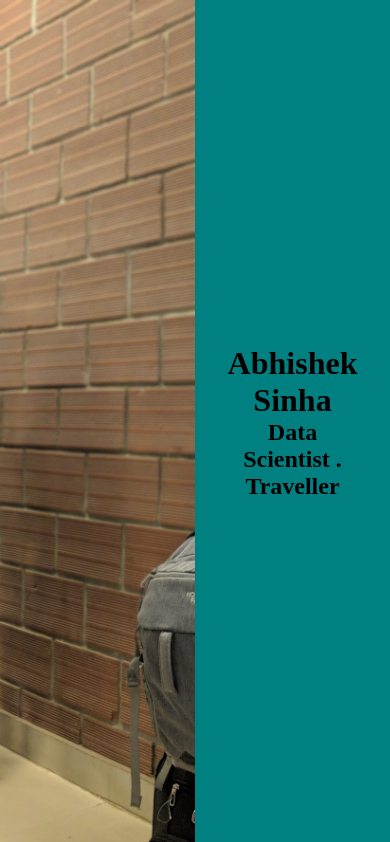
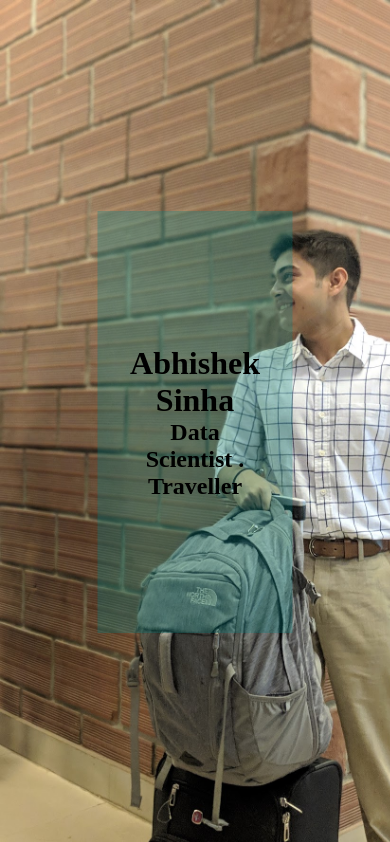
Before and after one commit to AbhishekSinha4/AbhishekSinha4.github.io, a plain HTML site: page index.html in a window 390 px wide. Shown: the top 842 px of the page. Drawn offline with Linux system fonts and the light colour scheme.

```diff
--- a/css/main.css
+++ b/css/main.css
@@ -84,3 +84,41 @@ div#content-box{
 #content-box #content .page.active{
 	display: block;
 }
+
+
+@media (max-width: 1000px){
+	div#cover{
+		width: 100%;
+		height: 100vh;
+		margin: 0 auto;
+		padding: 0;
+		background: teal;
+		position: fixed;
+		/*z-index: 100;*/
+	}
+	#leftPane{
+		height: 100%;
+		width: 100%;
+		background: teal;
+		/*float: left;*/
+		position: relative;
+		display: inline-block;
+		text-align: center;
+	}
+	#leftPane img{
+		height: 100%;
+		display: inline;
+	}
+	#rightPane{
+		height: 50%;
+		width: 50%;
+		background: rgba(0,128,128,0.3);
+		/*background: teal;*/
+		/*float: left;*/
+		position: absolute;
+		top: 50%;
+		left: 50%;
+		transform: translate(-50%,-50%);
+		/*display: inline-block;*/
+	}
+}
```
